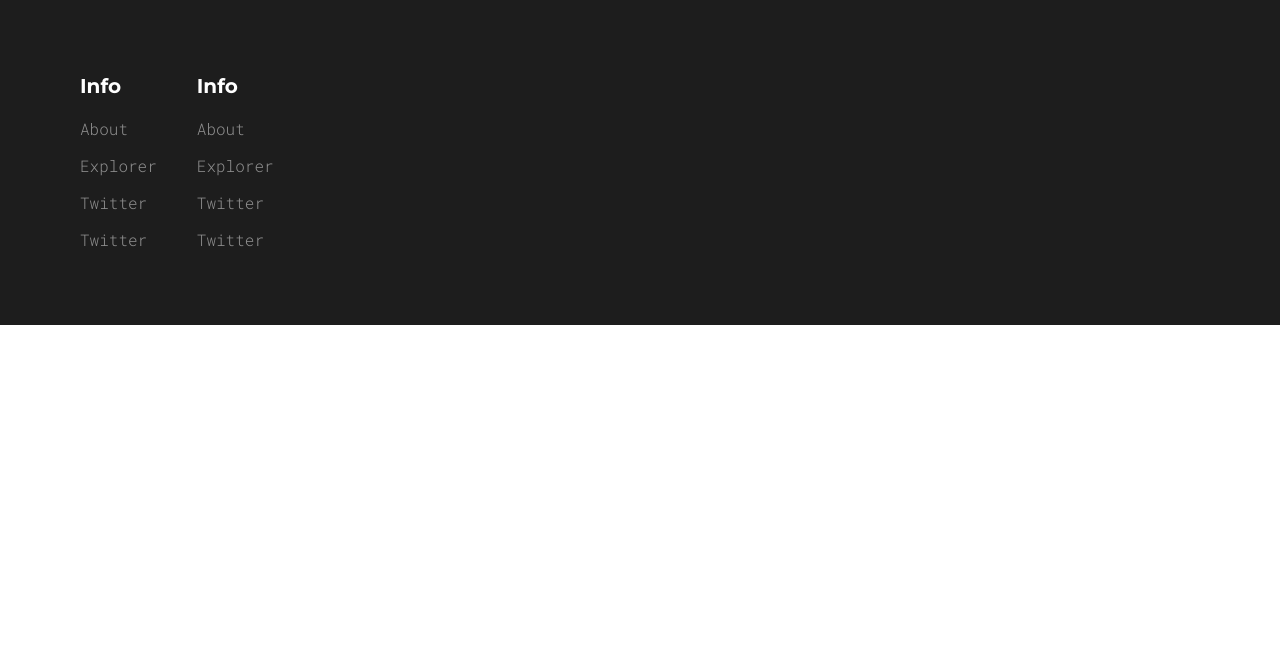
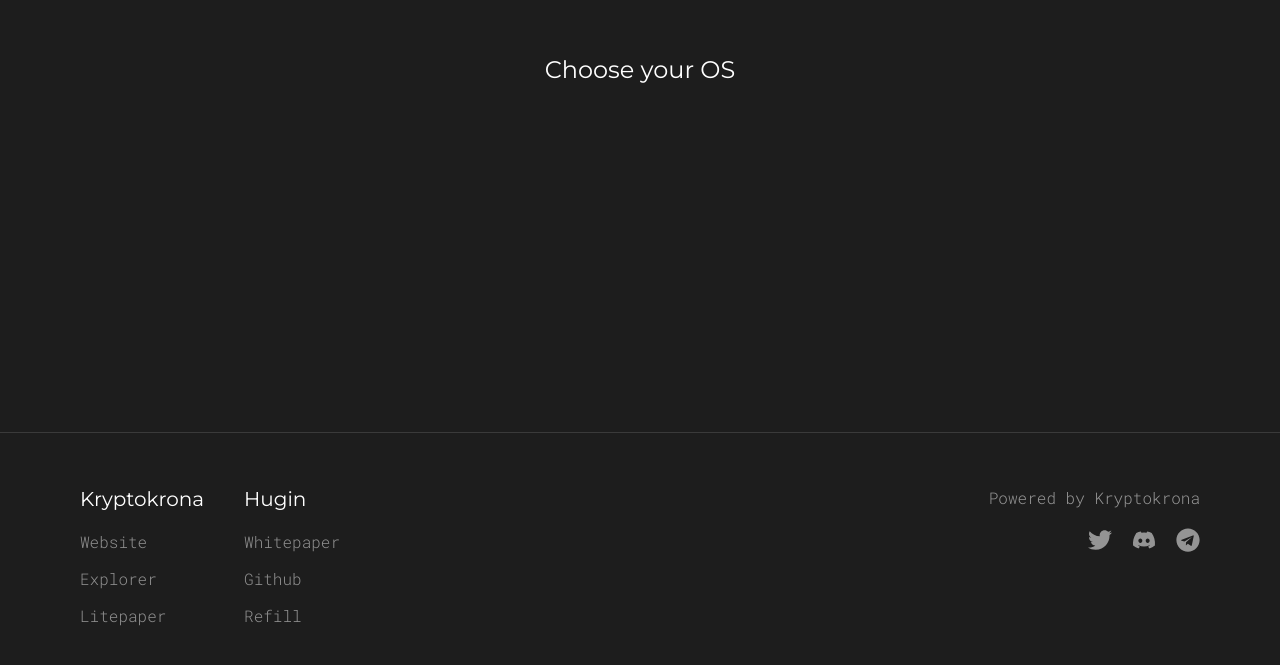
Before and after one commit to kryptokrona/hugin-website, a Gatsby site: page / in a window 1280 px wide. Shown: the part 1005-1670 px from the top of the page. Before the commit the page ends 1330 px from the top, so only its background shows below. Built offline with nearby package versions, Linux system fonts and the light colour scheme; Gatsby itself is replaced by a stand-in of ours; some icons are missing.

Commit message:
fix trix

```diff
--- a/src/components/Footer.js
+++ b/src/components/Footer.js
@@ -1,8 +1,9 @@
 import * as React from 'react'
 import styled from "@emotion/styled";
-import {FaFacebook, FaTwitter} from 'react-icons/fa'
+import {FaDiscord, FaFacebook, FaTelegram, FaTwitter} from 'react-icons/fa'
 
 const Section = styled.footer`
+  border-top: 1px solid rgba(255, 255, 255, 0.13);
   width: 100%;
   height: 250px;
   background-color: #1d1d1d;
@@ -16,20 +17,56 @@
 const Container = styled.div`
   max-width: 1200px;
   padding: 0 40px;
+  padding-top: 30px;
   width: 100%;
   box-sizing: border-box;
   display: flex;
   flex-direction: row;
+  justify-content: space-between;
+
+  @media screen and (max-width: 580px) {
+    flex-direction: column;
+  }
+`
+
+const ListWrapper = styled.div`
+  display: flex;
+  flex-direction: row;
   gap: 40px;
+
+  @media screen and (max-width: 580px) {
+    justify-content: space-evenly;
+    gap: 50px
+  }
+`
+
+const ContentWrapper = styled.div`
+  display: flex;
+  flex-direction: column;
+`
+
+const SocialsWrapper = styled.div`
+  display: flex;
+  flex-direction: row;
+  gap: 20px;
+  justify-content: end;
+  margin-top: 20px;
+
+  @media screen and (max-width: 580px) {
+    justify-content: center;
+  }
 `
 
 const NavList = styled.ul`
  padding: 0;
+  margin-top: 0;
 `
 
 const NavTitle = styled.h3`
   color: white;
   font-size: 1.25rem;
+  font-weight: 400;
+  margin-top: 0;
 `
 
 const ListItem = styled.h3`
@@ -45,24 +82,44 @@
   }
 `
 
+const SubTitle = styled.p`
+  font-family: 'Roboto Mono', monospace;
+  color: rgba(255, 255, 255, 0.53);
+  font-weight: 200;
+  margin: 0;
+  text-align: end;
+
+  @media screen and (max-width: 580px) {
+    text-align: center;
+  }
+`
+
 const Footer= () => {
     return(
         <Section>
             <Container>
-                <NavList>
-                    <NavTitle>Info</NavTitle>
-                    <ListItem>About</ListItem>
-                    <ListItem>Explorer</ListItem>
-                    <ListItem>Twitter</ListItem>
-                    <ListItem>Twitter</ListItem>
-                </NavList>
-                <NavList>
-                    <NavTitle>Info</NavTitle>
-                    <ListItem>About</ListItem>
-                    <ListItem>Explorer</ListItem>
-                    <ListItem>Twitter</ListItem>
-                    <ListItem>Twitter</ListItem>
-                </NavList>
+                <ListWrapper>
+                    <NavList>
+                        <NavTitle>Kryptokrona</NavTitle>
+                        <ListItem>Website</ListItem>
+                        <ListItem>Explorer</ListItem>
+                        <ListItem>Litepaper</ListItem>
+                    </NavList>
+                    <NavList>
+                        <NavTitle>Hugin</NavTitle>
+                        <ListItem>Whitepaper</ListItem>
+                        <ListItem>Github</ListItem>
+                        <ListItem>Refill</ListItem>
+                    </NavList>
+                </ListWrapper>
+                <ContentWrapper>
+                    <SubTitle>Powered by Kryptokrona</SubTitle>
+                    <SocialsWrapper>
+                        <FaTwitter size="1.5em" color="#FFFFFF87"/>
+                        <FaDiscord size="1.5em" color="#FFFFFF87"/>
+                        <FaTelegram size="1.5em" color="#FFFFFF87"/>
+                    </SocialsWrapper>
+                </ContentWrapper>
             </Container>
         </Section>
     )
--- a/src/components/Hero.js
+++ b/src/components/Hero.js
@@ -1,5 +1,6 @@
 import * as React from 'react'
 import styled from "@emotion/styled";
+import scrollTo from 'gatsby-plugin-smoothscroll';
 
 const Section = styled.div`
   display: flex;
@@ -19,6 +20,10 @@
   display: flex;
   flex-direction: column;
   align-items: start;
+`
+
+const TextContent = styled.div`
+  max-width: 600px;
 `
 
 
@@ -73,19 +78,26 @@
   }
 `
 
+const HeroImg = styled.img`
+
+`
+
 const Hero = () => {
     return (
         <Section>
             <Container>
+                <TextContent>
                     <SubTitle>Powered by Kryptokrona</SubTitle>
                     <Title>Welcome to Hugin Messenger</Title>
                     <Text>Hugin is a messaging service where messages are stored on the kryptokrona blockchain. Your
                         messages are secured with industry leading encryption so that only you and your chat partner have
                         the possibility to read them.</Text>
                     <ButtonWrapper>
-                    <Button>Download</Button>
-                    <BorderButton>Whitepaper</BorderButton>
+                        <Button onClick={() => scrollTo('#download')}>Download</Button>
+                        <BorderButton id="home">Whitepaper</BorderButton>
                     </ButtonWrapper>
+                </TextContent>
+                <HeroImg src=""/>
             </Container>
         </Section>
     )
--- a/src/components/Navbar.js
+++ b/src/components/Navbar.js
@@ -1,5 +1,6 @@
 import * as React from 'react'
 import styled from "@emotion/styled";
+import scrollTo from "gatsby-plugin-smoothscroll";
 
 const Nav = styled.div`
   display: flex;
@@ -29,6 +30,7 @@
   color: white;
   font-weight: 400;
   transition: 250ms;
+  text-decoration: none;
 
   &:hover {
     cursor: pointer;
@@ -75,7 +77,7 @@
 
 const Navbar = () => {
     return(
-        <Nav>
+        <Nav id="home">
             <Rgb className="rgb"/>
             <NavWrapper>
                 <Brand>Hugin</Brand>
@@ -87,4 +89,6 @@
     )
 }
 
+
+
 export default Navbar
--- a/src/pages/index.js
+++ b/src/pages/index.js
@@ -1,12 +1,15 @@
 import * as React from "react"
 import Layout from "../components/Layout";
 import Hero from "../components/Hero";
+import Download from "../components/download";
+
 
 
 const Index = () => {
   return(
    <Layout>
-    <Hero/>
+       <Hero/>
+       <Download/>
    </Layout>
   )}
 
--- a/src/theme/style.css
+++ b/src/theme/style.css
@@ -38,3 +38,7 @@
     -moz-animation: rgb 5s ease infinite;
     animation: rgb 5s ease infinite;
 }
+
+.hover:hover {
+    color: rgba(255, 255, 255, 0.51);
+}
```
Lines whose indentation alone changed are shown as unchanged.
